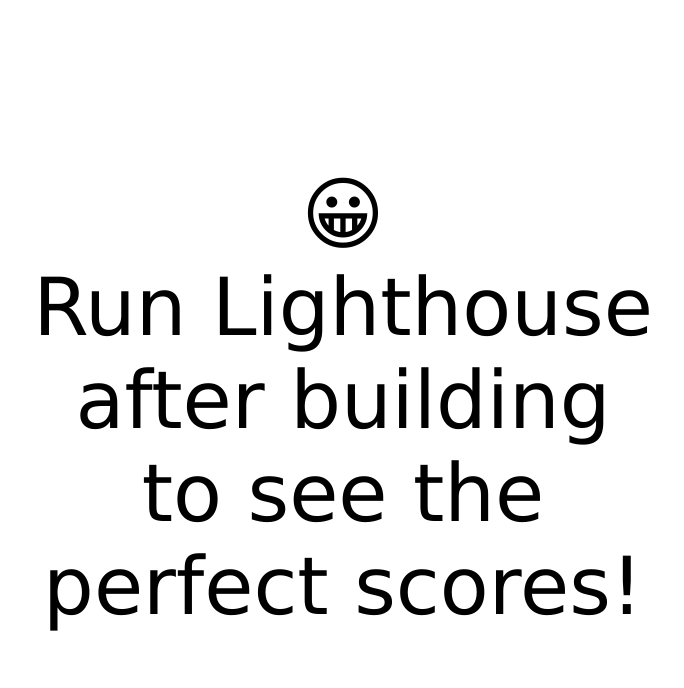
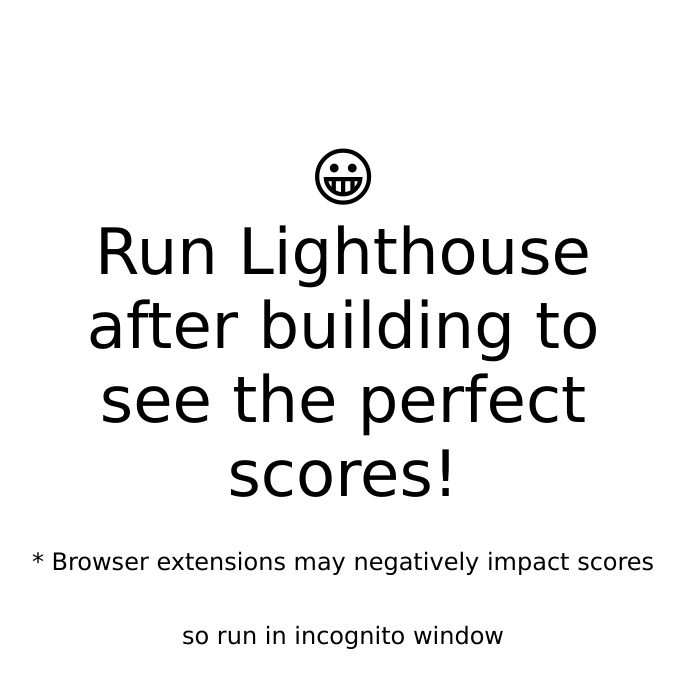
Before and after one commit to ethanny2/webpack-lighthouse100-template, a website built with webpack: page src/static/html/index.html in a window 1280 px wide. Shown: the whole page, without its empty margins (297-981 px from the left). Built offline with nearby package versions, Linux system fonts and the light colour scheme.

Commit message:
Cleaned more of files and added in some examples of how import static assets in the JS file. Downgraded compression plugin from 7 to 3 because I am still using webpack 4 here. More minor styling and new message on HTML page, finished readme and generated gif

```diff
--- a/package.json
+++ b/package.json
@@ -33,7 +33,7 @@
     "autoprefixer": "^9.7.4",
     "babel-eslint": "^10.1.0",
     "babel-loader": "^8.0.6",
-    "compression-webpack-plugin": "^7.1.2",
+    "compression-webpack-plugin": "^3.1.0",
     "copy-webpack-plugin": "^5.1.1",
     "css-loader": "^3.4.2",
     "eslint": "^6.8.0",
--- a/src/js/index.js
+++ b/src/js/index.js
@@ -1,2 +1,5 @@
 import "../sass/style.scss";
+import success from "../static/audio/sucess.mp3";
+import github from "../static/images/github.png";
+
 console.log("Hello from js!");
--- a/src/sass/style.scss
+++ b/src/sass/style.scss
@@ -13,15 +13,30 @@
 *:after {
 	box-sizing: inherit;
 }
-
+main,
+body,
+html {
+	width: 100%;
+	height: 100%;
+}
+main {
+	padding: 2rem;
+}
 #intro {
+	width: 100%;
+	height: 100%;
 	text-align: center;
-	position: absolute;
-	top: 50%;
-	left: 50%;
-	transform: translate(-50%, -50%);
-	font-size: 5rem;
-	 p {
-		margin:0;
+	font-size: 4rem;
+	div {
+		position: absolute;
+		top: 50%;
+		left: 50%;
+		transform: translate(-50%, -50%);
+	}
+	p {
+		margin: 0;
+	}
+	span {
+		font-size: 1.5rem;
 	}
 }
--- a/src/sass/test.scss
+++ /dev/null
@@ -1,3 +0,0 @@
-html {
-  background:red;
-}
--- a/src/static/html/index.html
+++ b/src/static/html/index.html
@@ -18,7 +18,7 @@
 		<meta itemprop="image" content="https://i.stack.imgur.com/y9DpT.jpg" />
 
 		<!-- Facebook Meta Tags -->
-		<meta property="og:url" content="https://word-scramble.netlify.app/" />
+		<!-- <meta property="og:url" content="https://word-scramble.netlify.app/" /> -->
 		<meta property="og:type" content="website" />
 		<meta property="og:title" content="Webpack Lighthouse template" />
 		<meta
@@ -39,10 +39,16 @@
 	<body>
 		<main>
 			<section id="intro">
-				&#x1F600;
-				<p>
-					Run Lighthouse after building to see the perfect scores!
-				</p>
+				<div>
+					&#x1F600;
+					<p>
+						Run Lighthouse after building to see the perfect scores!
+					</p>
+					<span
+						>* Browser extensions may negatively impact scores so run in
+						incognito window</span
+					>
+				</div>
 			</section>
 		</main>
 	</body>
```
Also changed, not shown: README.md, 1 other file.
